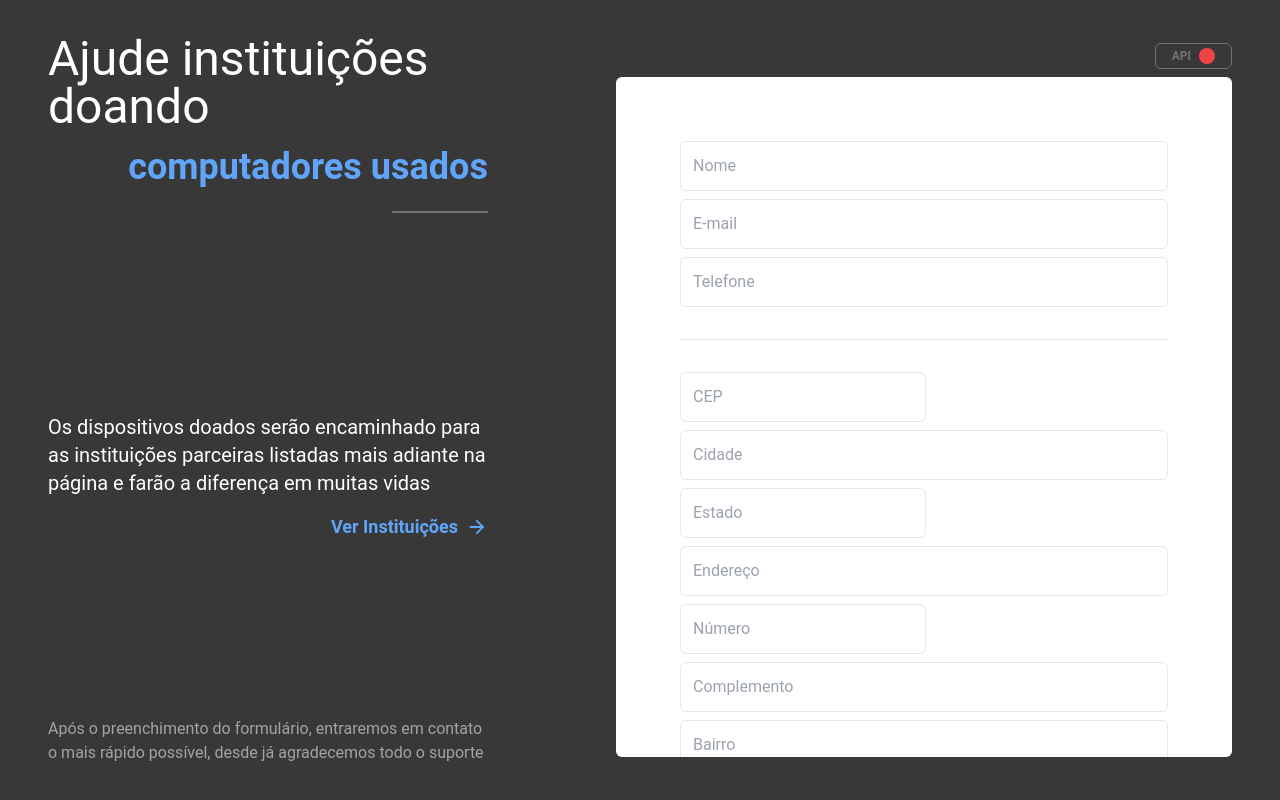
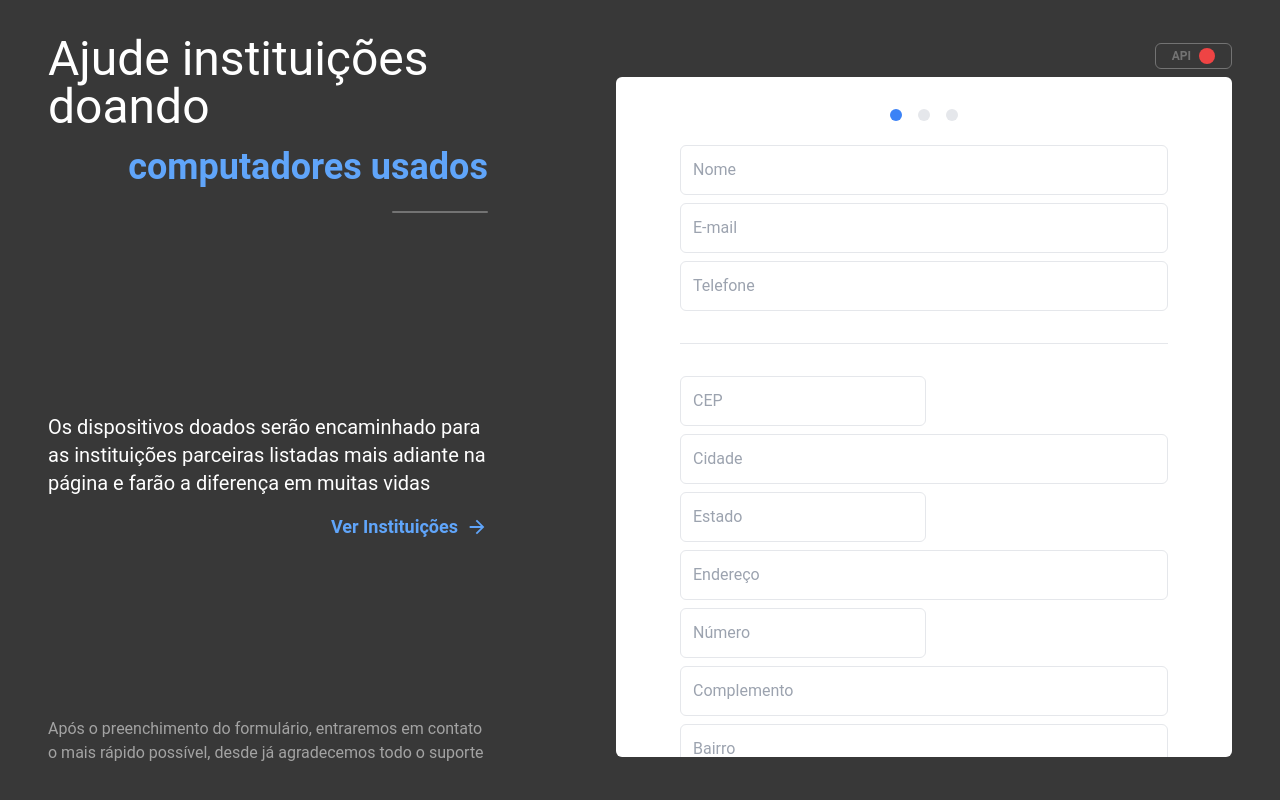
Before and after one commit to abreuthrj/appmasters-doar-computadores, a Next.js app: page / in a window 1280 px wide. Built offline with nearby package versions, Linux system fonts and the light colour scheme; no server answers.

Commit message:
new: added third step, added step counter, added step transition animation

```diff
--- /dev/null
+++ b/src/components/Form/FeedbackSection/index.tsx
@@ -0,0 +1,16 @@
+import { MdCheckCircle, MdVerified } from "react-icons/md";
+
+export default function FeedbackSection() {
+  return (
+    <div className="flex flex-col items-center justify-center text-black">
+      <strong className="text-neutral-600 text-lg flex items-center gap-2">
+        <MdCheckCircle size={36} color="green" />
+        Formulário enviado!
+      </strong>
+
+      <span className="block text-neutral-400 text-sm mt-4">
+        Agradecemos imensamente o carinho
+      </span>
+    </div>
+  );
+}
--- a/src/components/Form/index.tsx
+++ b/src/components/Form/index.tsx
@@ -24,13 +24,13 @@ import classNames from "classnames";
 import { apiPostForm } from "../../store/api";
 import { showSnackAction } from "../../store/reducers/App";
 import { useStoreDispatch } from "../../store/store";
+import FeedbackSection from "./FeedbackSection";
 
-export type FormProps = {};
-
-export default function Form(props: FormProps) {
+export default function Form() {
   const [form, setForm, resetForm] = useForm();
   const [step, setStep] = useState(1);
   const [loading, setLoading] = useState(false);
+  const [fading, setFading] = useState(false);
   const dispatch = useStoreDispatch();
 
   // Setup handlers
@@ -83,12 +83,21 @@ export default function Form(props: FormProps) {
     return true;
   };
 
+  const handleStepChange = (step: number) => {
+    setFading(true);
+
+    setTimeout(() => {
+      setStep(step);
+      setFading(false);
+    }, 300);
+  };
+
   const handleFormSubmit: FormEventHandler = async (evt) => {
     evt.preventDefault();
 
     // Handle validation and change step
-    if (step < 2) {
-      if (handleFormValidation()) setStep(step + 1);
+    if (step == 1) {
+      if (handleFormValidation()) handleStepChange(2);
       return;
     }
 
@@ -116,15 +125,8 @@ export default function Form(props: FormProps) {
       const { data } = await apiPostForm(apiBody);
       console.log(data);
 
-      dispatch(
-        showSnackAction({
-          text: "Formulário enviado com sucesso!",
-        })
-      );
-
       // Go back to main step and empty form
-      setStep(1);
-      resetForm();
+      handleStepChange(3);
     } catch (err) {
       console.log(err);
 
@@ -149,30 +151,45 @@ export default function Form(props: FormProps) {
     }
   };
 
+  const handleBackButtonPress = () => {
+    handleStepChange(1);
+  };
+
   return (
     <form
       onSubmit={handleFormSubmit}
       className="bg-white xl:px-16 py-16 px-4 md:rounded-md lg:max-h-[680px] max-h-max lg:overflow-y-auto overflow-y-hidden"
     >
-      <div
+      <div className="flex items-center justify-center gap-4 mb-6 -mt-8">
+        {[1, 2, 3].map((i) => (
+          <span
             className={classNames({
-          "flex flex-col gap-2": true,
-          hidden: step == 2,
+              "block w-3 h-3 rounded-full transition-colors": true,
+              "bg-blue-500": step == i,
+              "bg-gray-200": step !== i,
             })}
-      >
-        <PersonalSection />
+          ></span>
+        ))}
       </div>
 
       <div
         className={classNames({
-          "flex flex-col gap-2": true,
-          hidden: step == 1,
+          "flex flex-col gap-2 transition-all": true,
+          "opacity-100": !fading,
+          "opacity-0": fading,
         })}
       >
+        {step == 1 ? (
+          <PersonalSection />
+        ) : step == 2 ? (
           <DeviceSection />
+        ) : (
+          <FeedbackSection />
+        )}
       </div>
 
       <div className="flex flex-col mt-5 gap-2">
+        {step < 3 && (
           <input
             type="submit"
             value={loading ? "Carregando" : step == 1 ? "Seguir" : "Confirmar"}
@@ -184,12 +201,13 @@ export default function Form(props: FormProps) {
               "bg-blue-200": loading,
             })}
           />
-        {step > 1 && (
+        )}
+        {step == 2 && (
           <input
             type="button"
             value="Voltar"
             disabled={loading}
-            onClick={() => setStep(step - 1)}
+            onClick={handleBackButtonPress}
             className="bg-gray-200 text-gray-800 p-2 rounded-md cursor-pointer active:bg-gray-300 outline-none"
           />
         )}
```
Lines whose indentation alone changed are shown as unchanged.
